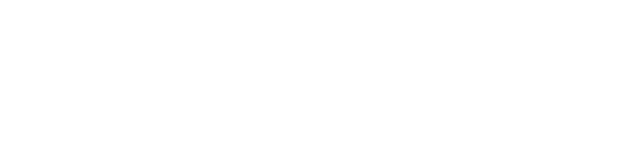
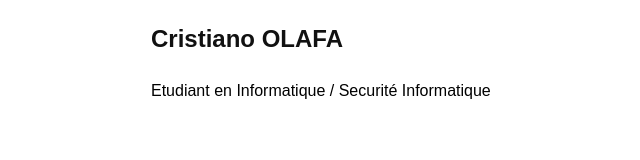
Before and after one commit to cristianoolafa1-beep/mon-cv, a plain HTML site: page index.html in a window 1280 px wide. Shown: the whole page, without its empty margins (89-729 px from the left). Drawn offline with Linux system fonts and the light colour scheme.

Commit message:
mise en place de la section titre

```diff
--- a/index.html
+++ b/index.html
@@ -7,5 +7,9 @@
   <link rel="stylesheet" href="style.css">
 </head>
 <body>
+ <section id="titre">
+  <h1>Cristiano OLAFA</h1>
+  <p>Etudiant en Informatique / Securité Informatique</p>
+ </section>
 </body>
 </html>
```
